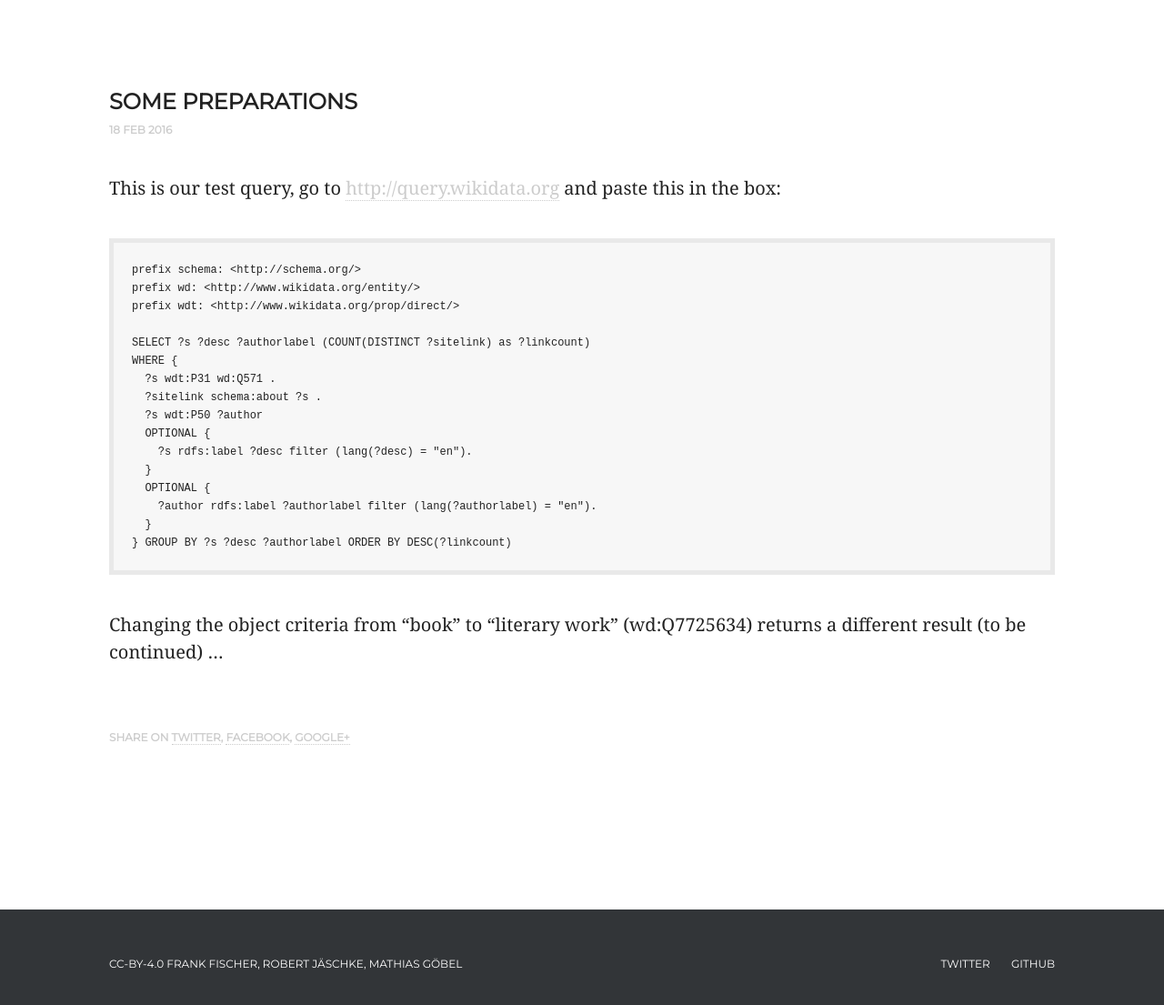
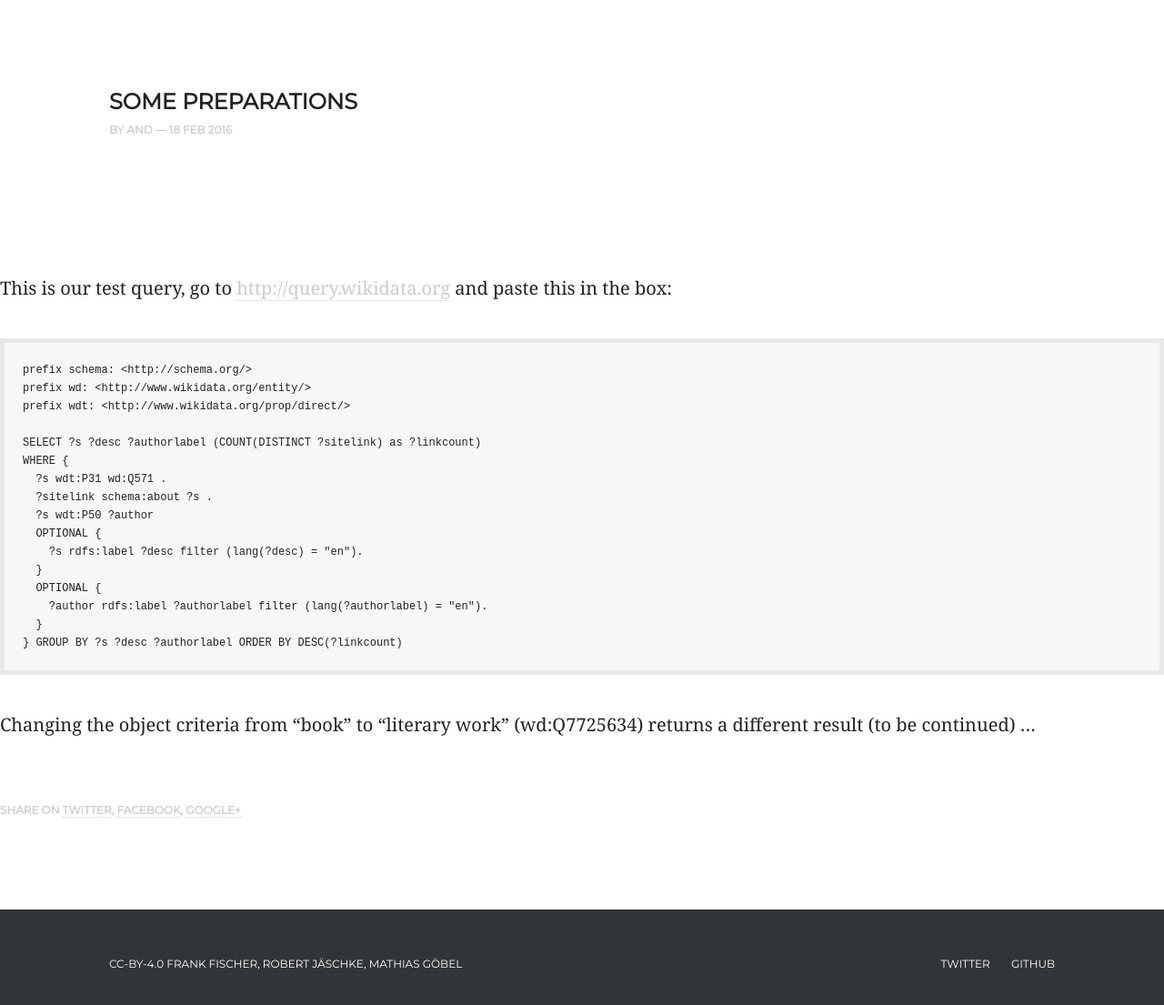
Before and after one commit to weltliteratur/blog, a Jekyll site: the page built from _posts/2016-02-18-Some-Preparations.markdown, in a window 1280 px wide. Shown: the part 250-1355 px from the top of the page at 91% size. Built offline with Jekyll 4.4.1, drawn with Linux system fonts in a browser that asks for light colours; some web fonts are replaced.

Commit message:
multiple authors part 1

```diff
--- a/_layouts/post.html
+++ b/_layouts/post.html
@@ -8,7 +8,17 @@
 
         <header class="section-header">
             <h1 class="section-title">{{ page.title }}</h1>
-            <span class="section-subtitle"><time datetime="{{ page.date }}" pubdate>{{ page.date | date_to_string }}</time>{% for tag in page.tags %}, <a class="tag_list_link" href="/tag/{{ tag }}">{{ tag }}</a>{% endfor %}</span>
+ <span class="section-subtitle">by <strong>
+{% assign authors = page.author.size %}
+{% if authors > 1 %}
+{% for author in page.author %}
+{{ site.authors[author].name }}{% unless forloop.rindex0 < 2 %}, {% endunless %}{% if forloop.rindex0 == 1 %} and {% endif %}
+{% endfor %}
+{% else %}
+{{ author.name }}
+{% endif %}
+</strong> &#8212; {% assign tagsize = page.tags.size %}{% if tagsize != 0 %}on {% for tag in page.tags %}<a href="{{ site.url }}/tags/index.html#{{ tag | cgi_encode }}" data-toggle="tooltip" title="Posts tagged with {{ tag }}" rel="tag">{{ tag }}</a>{% unless forloop.last %}&nbsp;&comma;&nbsp;{% endunless %}{% endfor %}{% endif %} <strong><time datetime="{{ page.date | date_to_xmlschema }}">{{ page.date | date: "%d %b %Y" }}</time></strong>
+</div>
         </header>
 
         <section class="post-content">
```
